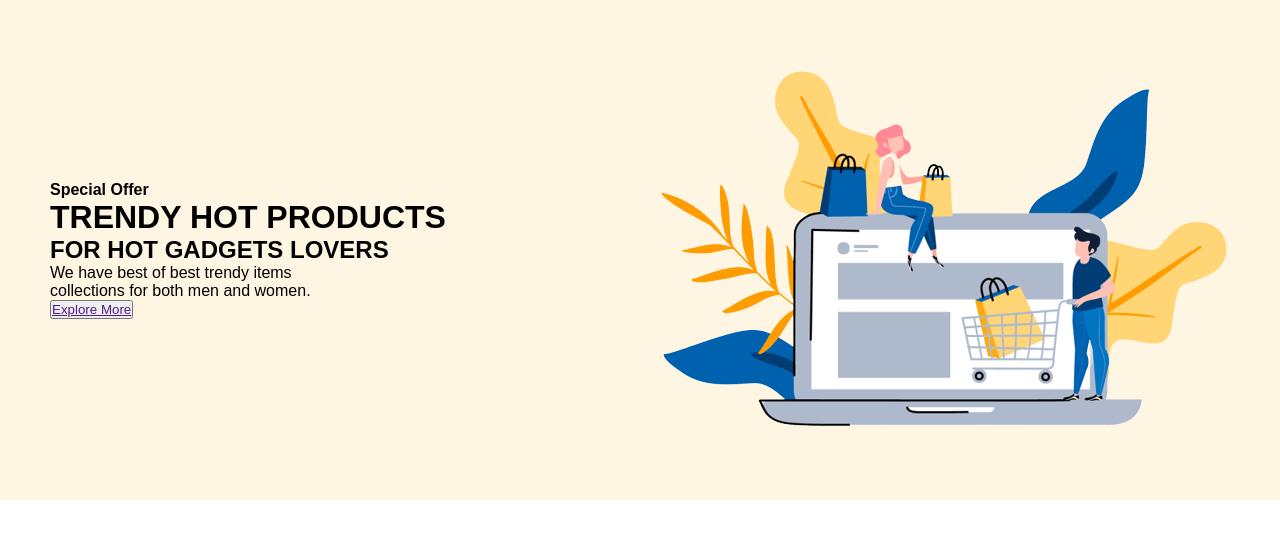
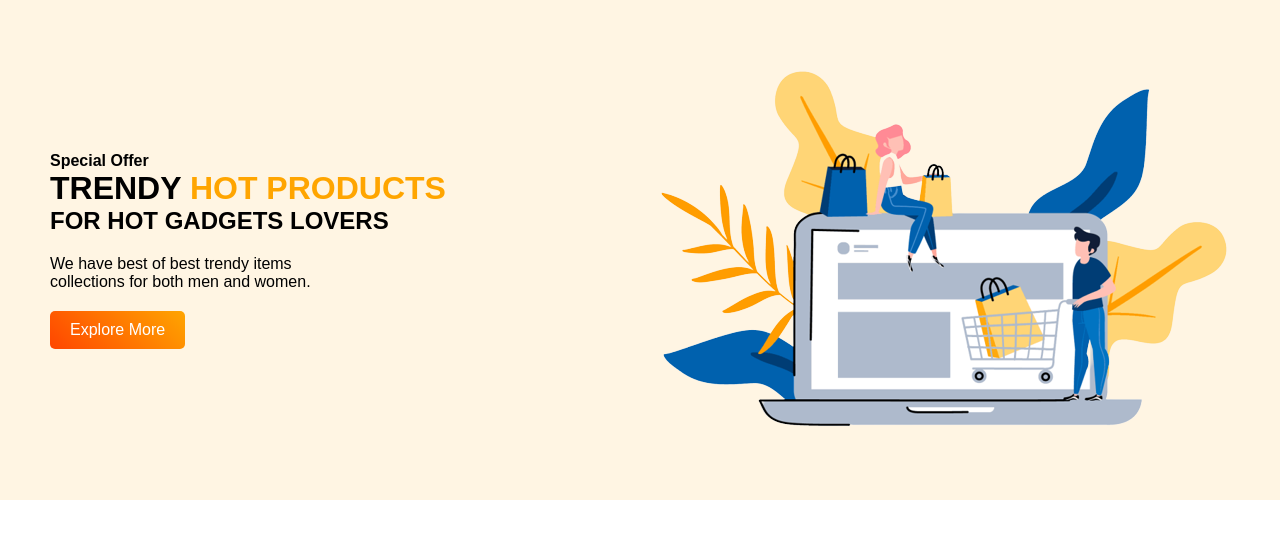
Before and after one commit to ramgope/tech-lab-resources, a plain HTML site: page index.html in a window 1280 px wide. Drawn offline with Linux system fonts and the light colour scheme.

Commit message:
header section added

```diff
--- a/css/style.css
+++ b/css/style.css
@@ -24,6 +24,32 @@ header {
     width: 50%;
 }
 
+.orange-text {
+    color: orange;
+}
+
+.header-left p {
+    margin: 20px 0;
+}
+
+.btn {
+    text-decoration: none;
+    padding: 10px 20px;
+    display: inline-block;
+    color: white;
+    background: linear-gradient(45deg, orangered, orange);
+    font-size: 16px;
+    border: none;
+    border-radius: 5px;
+    transition: all linear 0.4s;
+}
+
+.btn:hover {
+    background: none;
+    color: orange;
+    border: 1px solid orange;
+}
+
 .header-right {
     width: 50%;
 }
--- a/index.html
+++ b/index.html
@@ -14,17 +14,27 @@
     <header>
         <div class="header-left">
             <h4>Special Offer</h4>
-            <h1>TRENDY HOT PRODUCTS</h1>
+            <h1>TRENDY <span class="orange-text">HOT PRODUCTS</span></h1>
             <h2>FOR HOT GADGETS LOVERS</h2>
             <p>We have best of best trendy items <br>
                 collections for both men and women.</p>
-            <button><a href="">Explore More</a></button>
+            <a class="btn" href="">Explore More</a>
         </div>
         <div class="header-right">
             <img src="./images/banner-image.png" alt="Banner Image">
         </div>
     </header>
     <!-- ==============Header section ends============== -->
+
+    <!-- ==============Main section starts============== -->
+
+    <!-- ==============Services section starts============== -->
+    <section>
+
+    </section>
+    <!-- ==============Services section ends============== -->
+
+    <!-- ==============Main section ends============== -->
 </body>
 
 </html>
```
